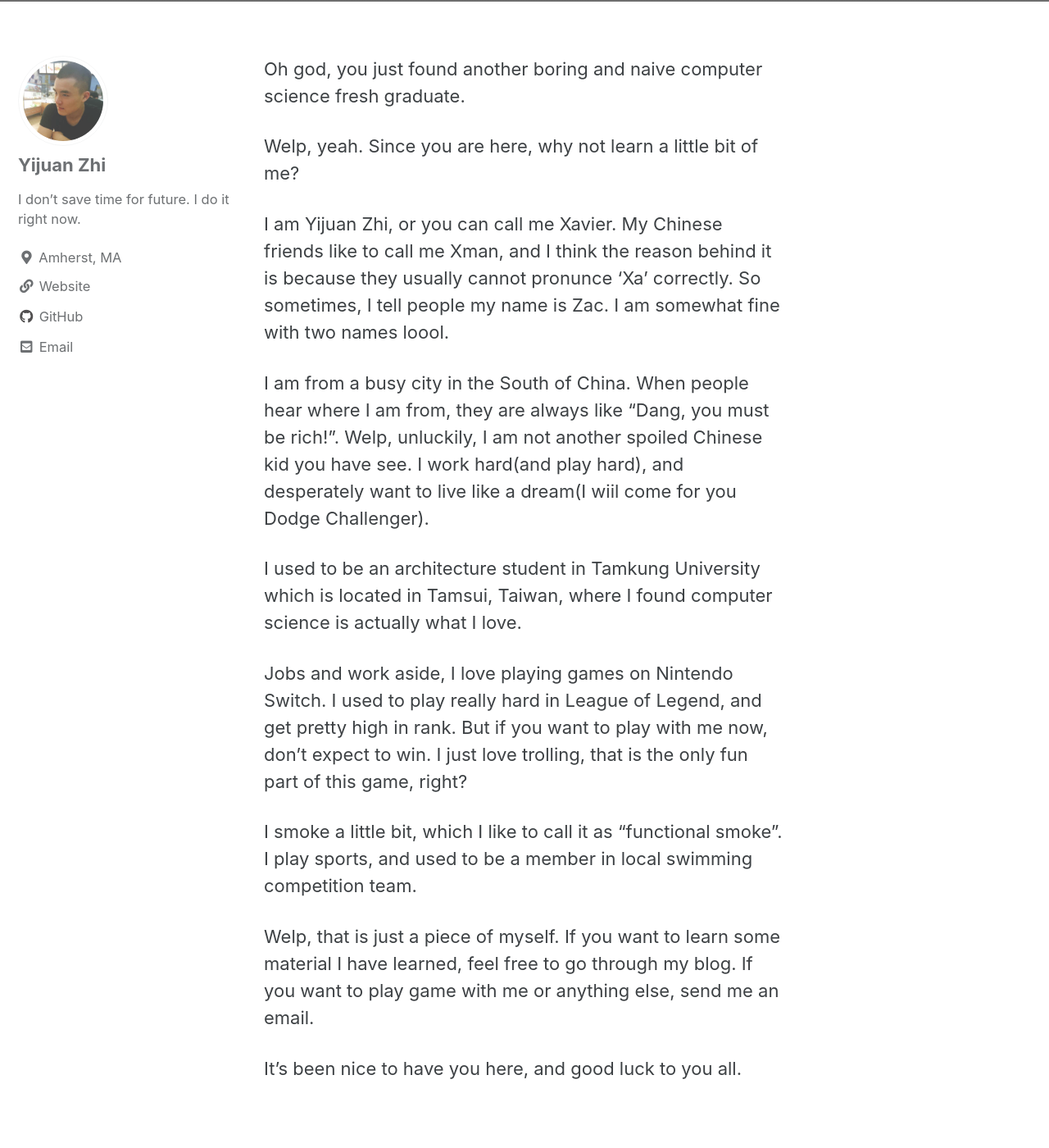
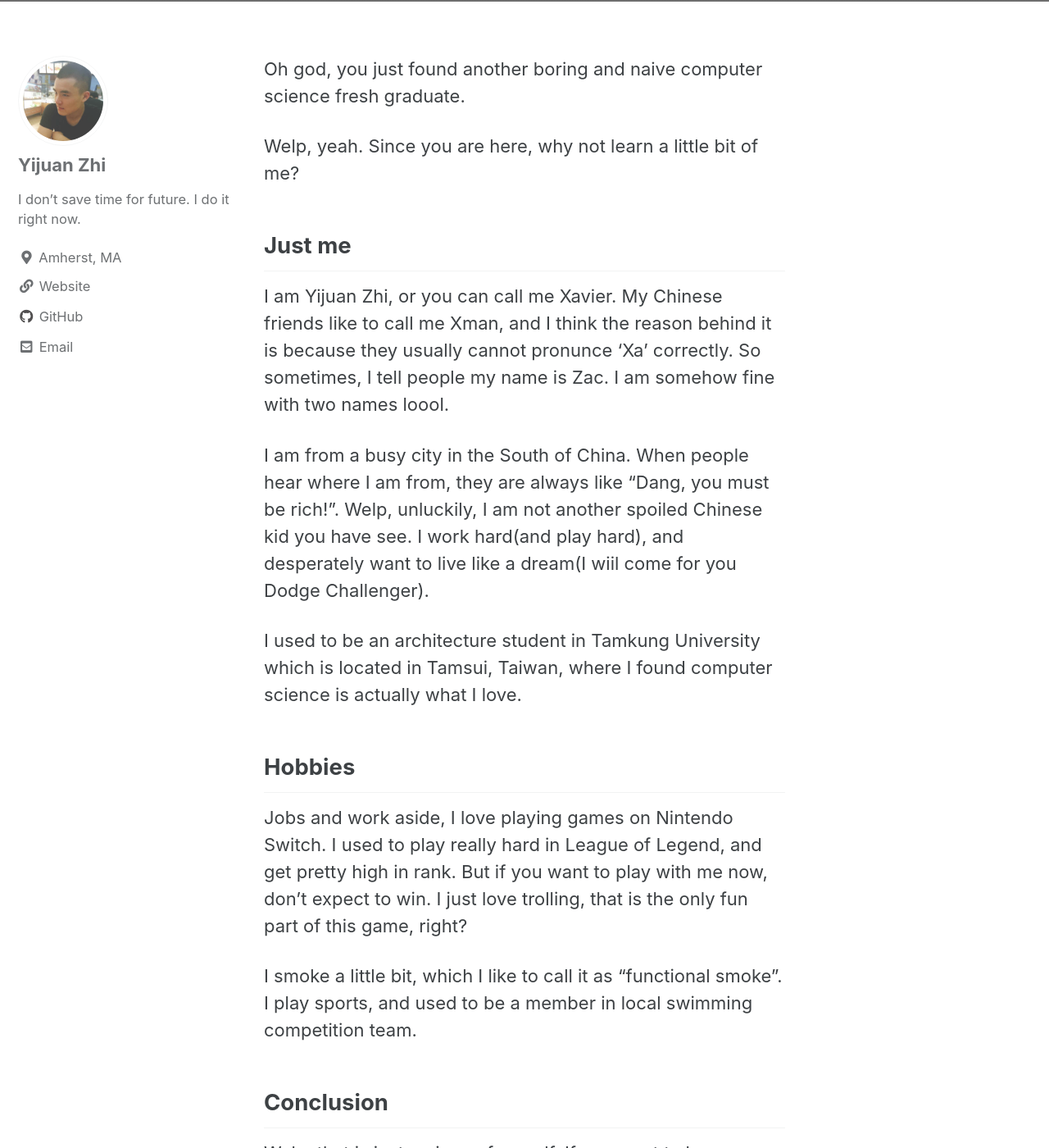
Before and after one commit to ZakaryZ/github-page-draft, a Jekyll site: the page built from _pages/about.md, in a window 1280 px wide and 1400 px high, scrolled down 387 px. Shown: the whole window at 82% size. Built offline with Jekyll 4.4.1, drawn with Linux system fonts in a browser that asks for light colours; cached includes are drawn as plain includes; grey boxes are pictures that could not be loaded.

Commit message:
add details to about me

```diff
--- a/_pages/about.md
+++ b/_pages/about.md
@@ -11,16 +11,20 @@
 
 Welp, yeah. Since you are here, why not learn a little bit of me?
 
-I am Yijuan Zhi, or you can call me Xavier. My Chinese friends like to call me Xman, and I think the reason behind it is because they usually cannot pronunce 'Xa' correctly. So sometimes, I tell people my name is Zac. I am somewhat fine with two names loool.
+## Just me
+I am Yijuan Zhi, or you can call me Xavier. My Chinese friends like to call me Xman, and I think the reason behind it is because they usually cannot pronunce 'Xa' correctly. So sometimes, I tell people my name is Zac. I am somehow fine with two names loool.
 
 I am from a busy city in the South of China. When people hear where I am from, they are always like "Dang, you must be rich!". Welp, unluckily, I am not another spoiled Chinese kid you have see. I work hard(and play hard), and desperately want to live like a dream(I wiil come for you Dodge Challenger).
 
 I used to be an architecture student in Tamkung University which is located in Tamsui, Taiwan, where I found computer science is actually what I love.
 
+## Hobbies
+
 Jobs and work aside, I love playing games on Nintendo Switch. I used to play really hard in League of Legend, and get pretty high in rank. But if you want to play with me now, don't expect to win. I just love trolling, that is the only fun part of this game, right?
 
 I smoke a little bit, which I like to call it as "functional smoke". I play sports, and used to be a member in local swimming competition team.
 
+## Conclusion
 Welp, that is just a piece of myself. If you want to learn some material I have learned, feel free to go through my blog. If you want to play game with me or anything else, send me an email.
 
 It's been nice to have you here, and good luck to you all.
```
